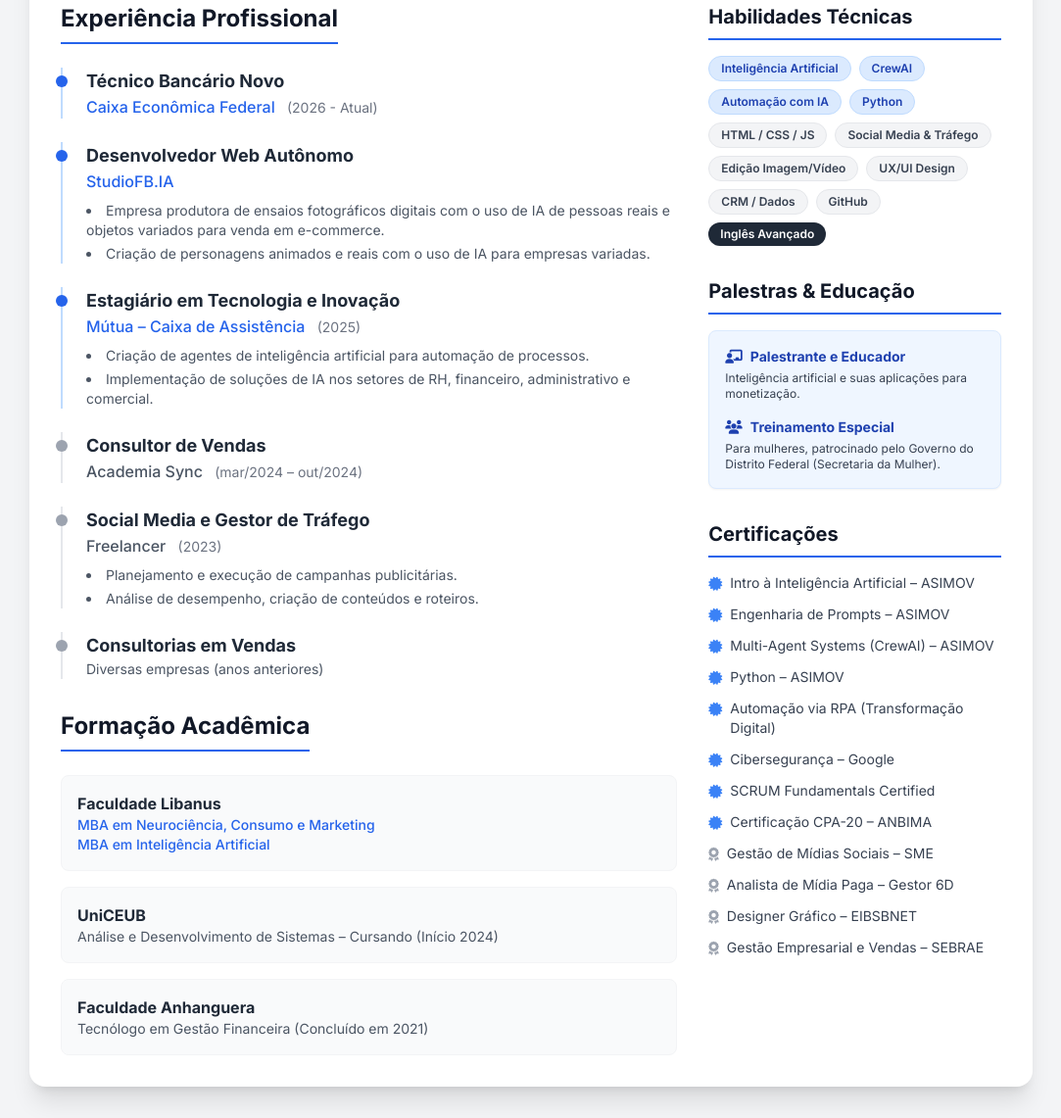
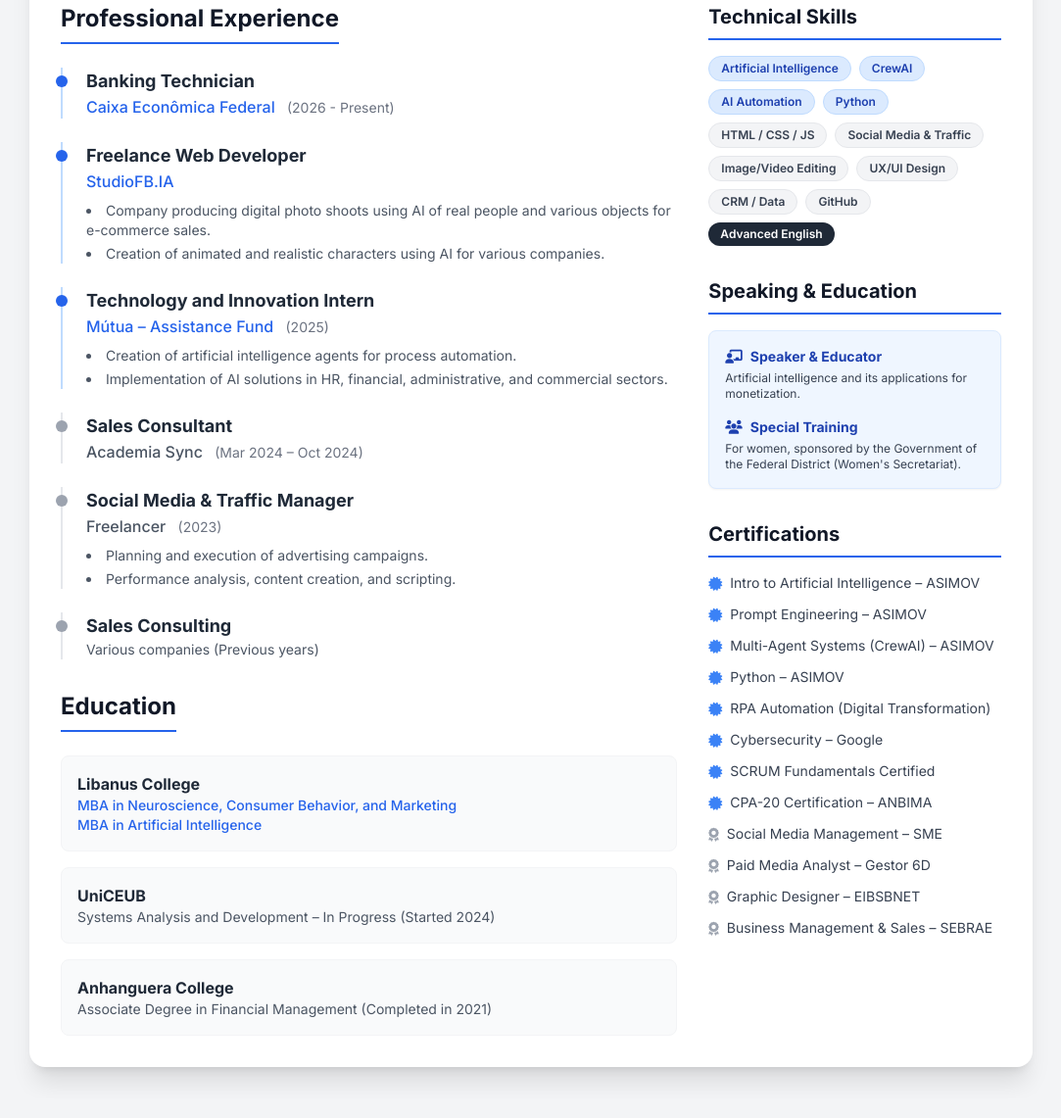
Before and after one commit to FilipeRochaDev/Resume_Filipe, a plain HTML site: page index.html in a window 1280 px wide. Shown: the part 542-1683 px from the top of the page at 98% size, without its empty margins (98-1181 px from the left). Drawn offline with nearby package versions, Linux system fonts and the light colour scheme.

Commit message:
Update index.html

```diff
--- a/index.html
+++ b/index.html
@@ -1,9 +1,9 @@
 <!DOCTYPE html>
-<html lang="pt-BR">
+<html lang="en">
 <head>
     <meta charset="UTF-8">
     <meta name="viewport" content="width=device-width, initial-scale=1.0">
-    <title>Currículo - Filipe Rocha</title>
+    <title>Resume - Filipe Rocha</title>
     <!-- Tailwind CSS (Estilos) -->
     <script src="https://cdn.tailwindcss.com"></script>
     <!-- Google Fonts -->
@@ -20,27 +20,27 @@
 <body class="text-gray-800 antialiased">
     <div class="max-w-5xl mx-auto p-4 sm:p-8 mt-4 md:mt-8 mb-8 bg-white shadow-xl rounded-2xl overflow-hidden">
 
-        <!-- CABEÇALHO E FOTO -->
+        <!-- HEADER AND PHOTO -->
         <header class="flex flex-col md:flex-row items-center md:items-start justify-between border-b border-gray-200 pb-8 mb-8">
             <div class="flex flex-col md:flex-row items-center md:items-start w-full md:w-auto">
 
-                <!-- Foto de Perfil -->
+                <!-- Profile Photo -->
                 <div class="mb-6 md:mb-0 md:mr-8 flex-shrink-0">
-                    <img src="foto.jpg" alt="Foto de Filipe Rocha" onerror="this.src='https://ui-avatars.com/api/?name=Filipe+Rocha&size=160&background=2563eb&color=fff'" class="w-32 h-32 md:w-40 md:h-40 rounded-full object-cover border-4 border-gray-100 shadow-lg">
+                    <img src="foto.jpg" alt="Photo of Filipe Rocha" onerror="this.src='https://ui-avatars.com/api/?name=Filipe+Rocha&size=160&background=2563eb&color=fff'" class="w-32 h-32 md:w-40 md:h-40 rounded-full object-cover border-4 border-gray-100 shadow-lg">
                 </div>
 
-                <!-- Info Principal -->
+                <!-- Main Info -->
                 <div class="text-center md:text-left flex-1">
                     <h1 class="text-4xl font-bold text-gray-900 mb-2">FILIPE ROCHA</h1>
-                    <p class="text-xl text-blue-600 font-medium mb-4">Desenvolvedor de Inteligência Artificial</p>
+                    <p class="text-xl text-blue-600 font-medium mb-4">Artificial Intelligence Developer</p>
                     <div class="text-gray-600 text-sm md:text-base space-y-3 max-w-2xl text-justify md:text-left">
-                        <p>Atualmente exerce a função de economiário em um grande banco brasileiro de alcance nacional. Profissional atuou com tecnologia e inovação em uma empresa nacional que atende engenheiros, agrônomos e profissionais da área de geociências. Experiência com desenvolvimento de agentes de inteligência artificial, automação de processos e implementação de IA em diversos setores da empresa, como RH, comercial, financeiro e administrativo.</p>
-                        <p>Possui também background como desenvolvedor web (frontend e backend com HTML, CSS, JavaScript e Python), com atuação anterior em marketing digital — incluindo edição de imagem e vídeo, criação de campanhas para mídias sociais, roteiros de postagens, além do uso de IA para análise de dados, captação de leads, pós-venda e CRM.</p>
+                        <p>Currently works as a bank clerk at a large Brazilian national bank. Has worked with technology and innovation in a national company serving engineers, agronomists, and geosciences professionals. Experienced in developing artificial intelligence agents, process automation, and implementing AI solutions across various corporate sectors, including HR, commercial, financial, and administrative departments.</p>
+                        <p>Also possesses a solid background as a web developer (frontend and backend using HTML, CSS, JavaScript, and Python), with previous experience in digital marketing—including image and video editing, creating social media campaigns, scripting, as well as leveraging AI for data analysis, lead generation, post-sales, and CRM.</p>
                     </div>
                 </div>
             </div>
 
-            <!-- Contatos -->
+            <!-- Contact Info -->
             <div class="mt-6 md:mt-0 flex flex-col space-y-3 min-w-[250px] md:pl-8 md:border-l border-gray-200">
                 <a href="mailto:filipedev_fb@outlook.com.br" class="flex items-center text-gray-600 hover:text-blue-600 transition-colors">
                     <i class="fas fa-envelope w-6 text-center text-blue-500"></i>
@@ -52,147 +52,147 @@
                 </div>
                 <div class="flex items-center text-gray-600">
                     <i class="fas fa-map-marker-alt w-6 text-center text-blue-500"></i>
-                    <span>Águas Claras - DF</span>
+                    <span>Águas Claras - DF, Brazil</span>
                 </div>
             </div>
         </header>
 
         <div class="grid grid-cols-1 md:grid-cols-3 gap-8">
-            <!-- COLUNA PRINCIPAL (ESQUERDA - 2/3) -->
+            <!-- MAIN COLUMN (LEFT - 2/3) -->
             <div class="md:col-span-2 space-y-8">
 
-                <!-- Experiência Profissional -->
+                <!-- Professional Experience -->
                 <section>
-                    <h2 class="text-2xl font-bold text-gray-900 border-b-2 border-blue-600 pb-2 mb-6 inline-block">Experiência Profissional</h2>
+                    <h2 class="text-2xl font-bold text-gray-900 border-b-2 border-blue-600 pb-2 mb-6 inline-block">Professional Experience</h2>
 
                     <!-- Caixa -->
                     <div class="mb-6 relative pl-6 border-l-2 border-blue-200">
                         <div class="absolute w-3 h-3 bg-blue-600 rounded-full -left-[7px] top-2"></div>
-                        <h3 class="text-lg font-bold text-gray-800">Técnico Bancário Novo</h3>
-                        <div class="text-blue-600 font-medium mb-1">Caixa Econômica Federal <span class="text-gray-500 text-sm ml-2 font-normal">(2026 - Atual)</span></div>
+                        <h3 class="text-lg font-bold text-gray-800">Banking Technician</h3>
+                        <div class="text-blue-600 font-medium mb-1">Caixa Econômica Federal <span class="text-gray-500 text-sm ml-2 font-normal">(2026 - Present)</span></div>
                     </div>
 
                     <!-- StudioFB.IA -->
                     <div class="mb-6 relative pl-6 border-l-2 border-blue-200">
                         <div class="absolute w-3 h-3 bg-blue-600 rounded-full -left-[7px] top-2"></div>
-                        <h3 class="text-lg font-bold text-gray-800">Desenvolvedor Web Autônomo</h3>
+                        <h3 class="text-lg font-bold text-gray-800">Freelance Web Developer</h3>
                         <div class="text-blue-600 font-medium mb-2">StudioFB.IA</div>
                         <ul class="list-disc list-inside text-gray-600 space-y-1 text-sm">
-                            <li>Empresa produtora de ensaios fotográficos digitais com o uso de IA de pessoas reais e objetos variados para venda em e-commerce.</li>
-                            <li>Criação de personagens animados e reais com o uso de IA para empresas variadas.</li>
+                            <li>Company producing digital photo shoots using AI of real people and various objects for e-commerce sales.</li>
+                            <li>Creation of animated and realistic characters using AI for various companies.</li>
                         </ul>
                     </div>
 
                     <!-- Mútua -->
                     <div class="mb-6 relative pl-6 border-l-2 border-blue-200">
                         <div class="absolute w-3 h-3 bg-blue-600 rounded-full -left-[7px] top-2"></div>
-                        <h3 class="text-lg font-bold text-gray-800">Estagiário em Tecnologia e Inovação</h3>
-                        <div class="text-blue-600 font-medium mb-2">Mútua – Caixa de Assistência <span class="text-gray-500 text-sm ml-2 font-normal">(2025)</span></div>
+                        <h3 class="text-lg font-bold text-gray-800">Technology and Innovation Intern</h3>
+                        <div class="text-blue-600 font-medium mb-2">Mútua – Assistance Fund <span class="text-gray-500 text-sm ml-2 font-normal">(2025)</span></div>
                         <ul class="list-disc list-inside text-gray-600 space-y-1 text-sm">
-                            <li>Criação de agentes de inteligência artificial para automação de processos.</li>
-                            <li>Implementação de soluções de IA nos setores de RH, financeiro, administrativo e comercial.</li>
+                            <li>Creation of artificial intelligence agents for process automation.</li>
+                            <li>Implementation of AI solutions in HR, financial, administrative, and commercial sectors.</li>
                         </ul>
                     </div>
 
                     <!-- Academia Sync -->
                     <div class="mb-6 relative pl-6 border-l-2 border-gray-200">
                         <div class="absolute w-3 h-3 bg-gray-400 rounded-full -left-[7px] top-2"></div>
-                        <h3 class="text-lg font-bold text-gray-800">Consultor de Vendas</h3>
-                        <div class="text-gray-600 font-medium mb-1">Academia Sync <span class="text-gray-500 text-sm ml-2 font-normal">(mar/2024 – out/2024)</span></div>
+                        <h3 class="text-lg font-bold text-gray-800">Sales Consultant</h3>
+                        <div class="text-gray-600 font-medium mb-1">Academia Sync <span class="text-gray-500 text-sm ml-2 font-normal">(Mar 2024 – Oct 2024)</span></div>
                     </div>
 
                     <!-- Freelancer -->
                     <div class="mb-6 relative pl-6 border-l-2 border-gray-200">
                         <div class="absolute w-3 h-3 bg-gray-400 rounded-full -left-[7px] top-2"></div>
-                        <h3 class="text-lg font-bold text-gray-800">Social Media e Gestor de Tráfego</h3>
+                        <h3 class="text-lg font-bold text-gray-800">Social Media & Traffic Manager</h3>
                         <div class="text-gray-600 font-medium mb-2">Freelancer <span class="text-gray-500 text-sm ml-2 font-normal">(2023)</span></div>
                         <ul class="list-disc list-inside text-gray-600 space-y-1 text-sm">
-                            <li>Planejamento e execução de campanhas publicitárias.</li>
-                            <li>Análise de desempenho, criação de conteúdos e roteiros.</li>
+                            <li>Planning and execution of advertising campaigns.</li>
+                            <li>Performance analysis, content creation, and scripting.</li>
                         </ul>
                     </div>
 
                     <!-- Consultorias -->
                     <div class="relative pl-6 border-l-2 border-gray-200">
                         <div class="absolute w-3 h-3 bg-gray-400 rounded-full -left-[7px] top-2"></div>
-                        <h3 class="text-lg font-bold text-gray-800">Consultorias em Vendas</h3>
-                        <div class="text-gray-600 text-sm">Diversas empresas (anos anteriores)</div>
+                        <h3 class="text-lg font-bold text-gray-800">Sales Consulting</h3>
+                        <div class="text-gray-600 text-sm">Various companies (Previous years)</div>
                     </div>
                 </section>
 
-                <!-- Formação Acadêmica -->
+                <!-- Education -->
                 <section>
-                    <h2 class="text-2xl font-bold text-gray-900 border-b-2 border-blue-600 pb-2 mb-6 inline-block">Formação Acadêmica</h2>
+                    <h2 class="text-2xl font-bold text-gray-900 border-b-2 border-blue-600 pb-2 mb-6 inline-block">Education</h2>
                     <div class="space-y-4">
                         <div class="bg-gray-50 p-4 rounded-lg border border-gray-100">
-                            <h3 class="font-bold text-gray-800">Faculdade Libanus</h3>
-                            <p class="text-blue-600 font-medium text-sm">MBA em Neurociência, Consumo e Marketing</p>
-                            <p class="text-blue-600 font-medium text-sm">MBA em Inteligência Artificial</p>
+                            <h3 class="font-bold text-gray-800">Libanus College</h3>
+                            <p class="text-blue-600 font-medium text-sm">MBA in Neuroscience, Consumer Behavior, and Marketing</p>
+                            <p class="text-blue-600 font-medium text-sm">MBA in Artificial Intelligence</p>
                         </div>
                         <div class="bg-gray-50 p-4 rounded-lg border border-gray-100">
                             <h3 class="font-bold text-gray-800">UniCEUB</h3>
-                            <p class="text-gray-600 text-sm">Análise e Desenvolvimento de Sistemas – Cursando (Início 2024)</p>
+                            <p class="text-gray-600 text-sm">Systems Analysis and Development – In Progress (Started 2024)</p>
                         </div>
                         <div class="bg-gray-50 p-4 rounded-lg border border-gray-100">
-                            <h3 class="font-bold text-gray-800">Faculdade Anhanguera</h3>
-                            <p class="text-gray-600 text-sm">Tecnólogo em Gestão Financeira (Concluído em 2021)</p>
+                            <h3 class="font-bold text-gray-800">Anhanguera College</h3>
+                            <p class="text-gray-600 text-sm">Associate Degree in Financial Management (Completed in 2021)</p>
                         </div>
                     </div>
                 </section>
             </div>
 
-            <!-- COLUNA SECUNDÁRIA (DIREITA - 1/3) -->
+            <!-- SECONDARY COLUMN (RIGHT - 1/3) -->
             <div class="space-y-8">
 
-                <!-- Habilidades -->
+                <!-- Skills -->
                 <section>
-                    <h2 class="text-xl font-bold text-gray-900 border-b-2 border-blue-600 pb-2 mb-4">Habilidades Técnicas</h2>
+                    <h2 class="text-xl font-bold text-gray-900 border-b-2 border-blue-600 pb-2 mb-4">Technical Skills</h2>
                     <div class="flex flex-wrap gap-2">
-                        <!-- Skills em destaque -->
-                        <span class="bg-blue-100 text-blue-800 text-xs font-semibold px-3 py-1 rounded-full border border-blue-200">Inteligência Artificial</span>
+                        <!-- Featured Skills -->
+                        <span class="bg-blue-100 text-blue-800 text-xs font-semibold px-3 py-1 rounded-full border border-blue-200">Artificial Intelligence</span>
                         <span class="bg-blue-100 text-blue-800 text-xs font-semibold px-3 py-1 rounded-full border border-blue-200">CrewAI</span>
-                        <span class="bg-blue-100 text-blue-800 text-xs font-semibold px-3 py-1 rounded-full border border-blue-200">Automação com IA</span>
+                        <span class="bg-blue-100 text-blue-800 text-xs font-semibold px-3 py-1 rounded-full border border-blue-200">AI Automation</span>
                         <span class="bg-blue-100 text-blue-800 text-xs font-semibold px-3 py-1 rounded-full border border-blue-200">Python</span>
 
-                        <!-- Demais Skills -->
+                        <!-- Other Skills -->
                         <span class="bg-gray-100 text-gray-700 text-xs font-semibold px-3 py-1 rounded-full border border-gray-200">HTML / CSS / JS</span>
-                        <span class="bg-gray-100 text-gray-700 text-xs font-semibold px-3 py-1 rounded-full border border-gray-200">Social Media & Tráfego</span>
-                        <span class="bg-gray-100 text-gray-700 text-xs font-semibold px-3 py-1 rounded-full border border-gray-200">Edição Imagem/Vídeo</span>
+                        <span class="bg-gray-100 text-gray-700 text-xs font-semibold px-3 py-1 rounded-full border border-gray-200">Social Media & Traffic</span>
+                        <span class="bg-gray-100 text-gray-700 text-xs font-semibold px-3 py-1 rounded-full border border-gray-200">Image/Video Editing</span>
                         <span class="bg-gray-100 text-gray-700 text-xs font-semibold px-3 py-1 rounded-full border border-gray-200">UX/UI Design</span>
-                        <span class="bg-gray-100 text-gray-700 text-xs font-semibold px-3 py-1 rounded-full border border-gray-200">CRM / Dados</span>
+                        <span class="bg-gray-100 text-gray-700 text-xs font-semibold px-3 py-1 rounded-full border border-gray-200">CRM / Data</span>
                         <span class="bg-gray-100 text-gray-700 text-xs font-semibold px-3 py-1 rounded-full border border-gray-200">GitHub</span>
-                        <span class="bg-gray-800 text-white text-xs font-semibold px-3 py-1 rounded-full">Inglês Avançado</span>
+                        <span class="bg-gray-800 text-white text-xs font-semibold px-3 py-1 rounded-full">Advanced English</span>
                     </div>
                 </section>
 
-                <!-- Palestras e Treinamentos -->
+                <!-- Speaking & Training -->
                 <section>
-                    <h2 class="text-xl font-bold text-gray-900 border-b-2 border-blue-600 pb-2 mb-4">Palestras & Educação</h2>
+                    <h2 class="text-xl font-bold text-gray-900 border-b-2 border-blue-600 pb-2 mb-4">Speaking & Education</h2>
                     <div class="bg-blue-50 border border-blue-100 p-4 rounded-lg shadow-sm">
-                        <h3 class="font-bold text-blue-800 text-sm mb-1"><i class="fas fa-chalkboard-teacher mr-2"></i>Palestrante e Educador</h3>
-                        <p class="text-xs text-gray-700 mb-4">Inteligência artificial e suas aplicações para monetização.</p>
+                        <h3 class="font-bold text-blue-800 text-sm mb-1"><i class="fas fa-chalkboard-teacher mr-2"></i>Speaker & Educator</h3>
+                        <p class="text-xs text-gray-700 mb-4">Artificial intelligence and its applications for monetization.</p>
 
-                        <h3 class="font-bold text-blue-800 text-sm mb-1"><i class="fas fa-users mr-2"></i>Treinamento Especial</h3>
-                        <p class="text-xs text-gray-700">Para mulheres, patrocinado pelo Governo do Distrito Federal (Secretaria da Mulher).</p>
+                        <h3 class="font-bold text-blue-800 text-sm mb-1"><i class="fas fa-users mr-2"></i>Special Training</h3>
+                        <p class="text-xs text-gray-700">For women, sponsored by the Government of the Federal District (Women's Secretariat).</p>
                     </div>
                 </section>
 
-                <!-- Certificações -->
+                <!-- Certifications -->
                 <section>
-                    <h2 class="text-xl font-bold text-gray-900 border-b-2 border-blue-600 pb-2 mb-4">Certificações</h2>
+                    <h2 class="text-xl font-bold text-gray-900 border-b-2 border-blue-600 pb-2 mb-4">Certifications</h2>
                     <ul class="text-sm text-gray-700 space-y-3">
-                        <li class="flex items-start"><i class="fas fa-certificate text-blue-500 mt-1 mr-2"></i><span>Intro à Inteligência Artificial – ASIMOV</span></li>
-                        <li class="flex items-start"><i class="fas fa-certificate text-blue-500 mt-1 mr-2"></i><span>Engenharia de Prompts – ASIMOV</span></li>
+                        <li class="flex items-start"><i class="fas fa-certificate text-blue-500 mt-1 mr-2"></i><span>Intro to Artificial Intelligence – ASIMOV</span></li>
+                        <li class="flex items-start"><i class="fas fa-certificate text-blue-500 mt-1 mr-2"></i><span>Prompt Engineering – ASIMOV</span></li>
                         <li class="flex items-start"><i class="fas fa-certificate text-blue-500 mt-1 mr-2"></i><span>Multi-Agent Systems (CrewAI) – ASIMOV</span></li>
                         <li class="flex items-start"><i class="fas fa-certificate text-blue-500 mt-1 mr-2"></i><span>Python – ASIMOV</span></li>
-                        <li class="flex items-start"><i class="fas fa-certificate text-blue-500 mt-1 mr-2"></i><span>Automação via RPA (Transformação Digital)</span></li>
-                        <li class="flex items-start"><i class="fas fa-certificate text-blue-500 mt-1 mr-2"></i><span>Cibersegurança – Google</span></li>
+                        <li class="flex items-start"><i class="fas fa-certificate text-blue-500 mt-1 mr-2"></i><span>RPA Automation (Digital Transformation)</span></li>
+                        <li class="flex items-start"><i class="fas fa-certificate text-blue-500 mt-1 mr-2"></i><span>Cybersecurity – Google</span></li>
                         <li class="flex items-start"><i class="fas fa-certificate text-blue-500 mt-1 mr-2"></i><span>SCRUM Fundamentals Certified</span></li>
-                        <li class="flex items-start"><i class="fas fa-certificate text-blue-500 mt-1 mr-2"></i><span>Certificação CPA-20 – ANBIMA</span></li>
-                        <li class="flex items-start"><i class="fas fa-award text-gray-400 mt-1 mr-2"></i><span>Gestão de Mídias Sociais – SME</span></li>
-                        <li class="flex items-start"><i class="fas fa-award text-gray-400 mt-1 mr-2"></i><span>Analista de Mídia Paga – Gestor 6D</span></li>
-                        <li class="flex items-start"><i class="fas fa-award text-gray-400 mt-1 mr-2"></i><span>Designer Gráfico – EIBSBNET</span></li>
-                        <li class="flex items-start"><i class="fas fa-award text-gray-400 mt-1 mr-2"></i><span>Gestão Empresarial e Vendas – SEBRAE</span></li>
+                        <li class="flex items-start"><i class="fas fa-certificate text-blue-500 mt-1 mr-2"></i><span>CPA-20 Certification – ANBIMA</span></li>
+                        <li class="flex items-start"><i class="fas fa-award text-gray-400 mt-1 mr-2"></i><span>Social Media Management – SME</span></li>
+                        <li class="flex items-start"><i class="fas fa-award text-gray-400 mt-1 mr-2"></i><span>Paid Media Analyst – Gestor 6D</span></li>
+                        <li class="flex items-start"><i class="fas fa-award text-gray-400 mt-1 mr-2"></i><span>Graphic Designer – EIBSBNET</span></li>
+                        <li class="flex items-start"><i class="fas fa-award text-gray-400 mt-1 mr-2"></i><span>Business Management & Sales – SEBRAE</span></li>
                     </ul>
                 </section>
 
```
